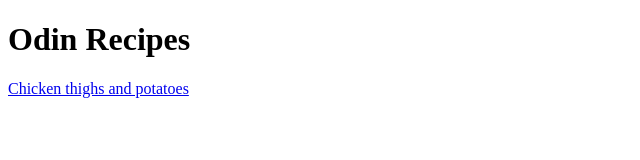
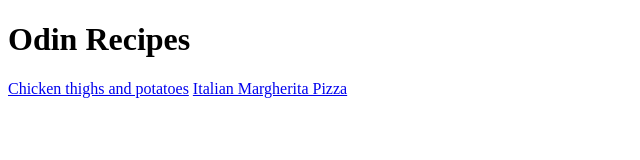
Before and after one commit to juxndre/odin-recipes, a plain HTML site: page index.html in a window 1280 px wide. Shown: the whole page, without its empty margins (0-640 px from the left). Drawn offline with Linux system fonts and the light colour scheme.

Commit message:
Add relative link to the pizza recipe. (<a href=""/>)

```diff
--- a/index.html
+++ b/index.html
@@ -11,6 +11,7 @@
 
         <h1>Odin Recipes</h1>
         <a href="recipes/chicken-thighs-and-potatoes.html" >Chicken thighs and potatoes</a>
+        <a href="recipes/margheritapizza.html">Italian Margherita Pizza</a>
 
     </body>
 
```
